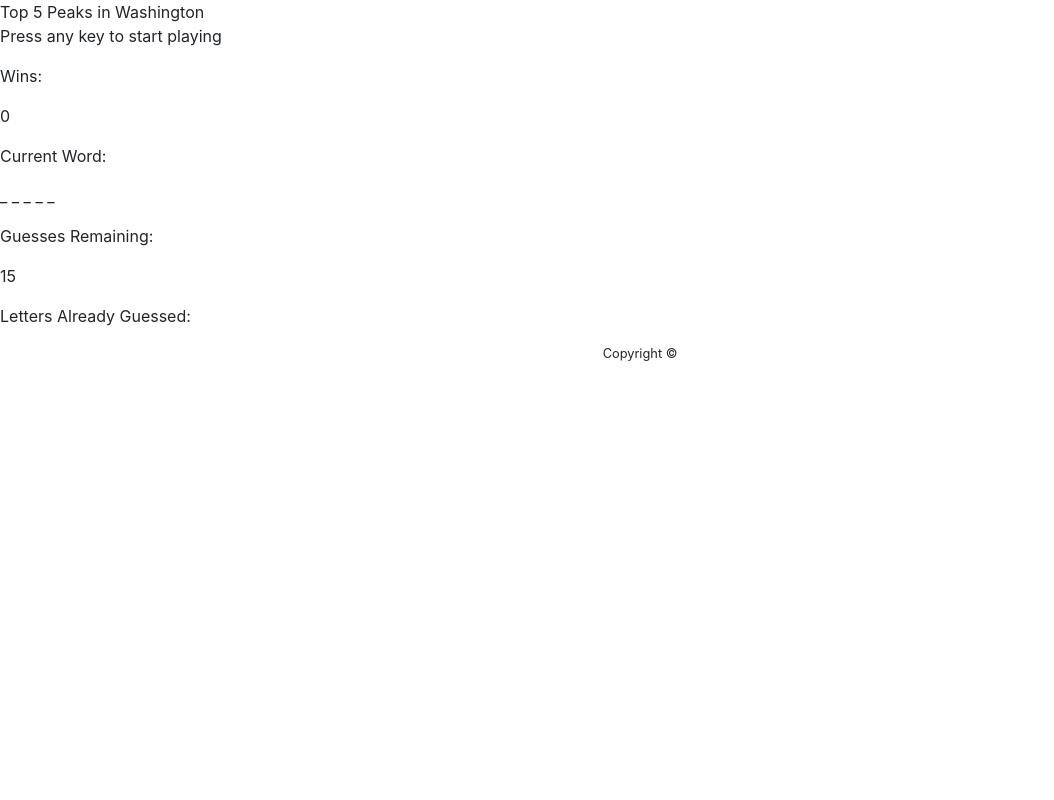
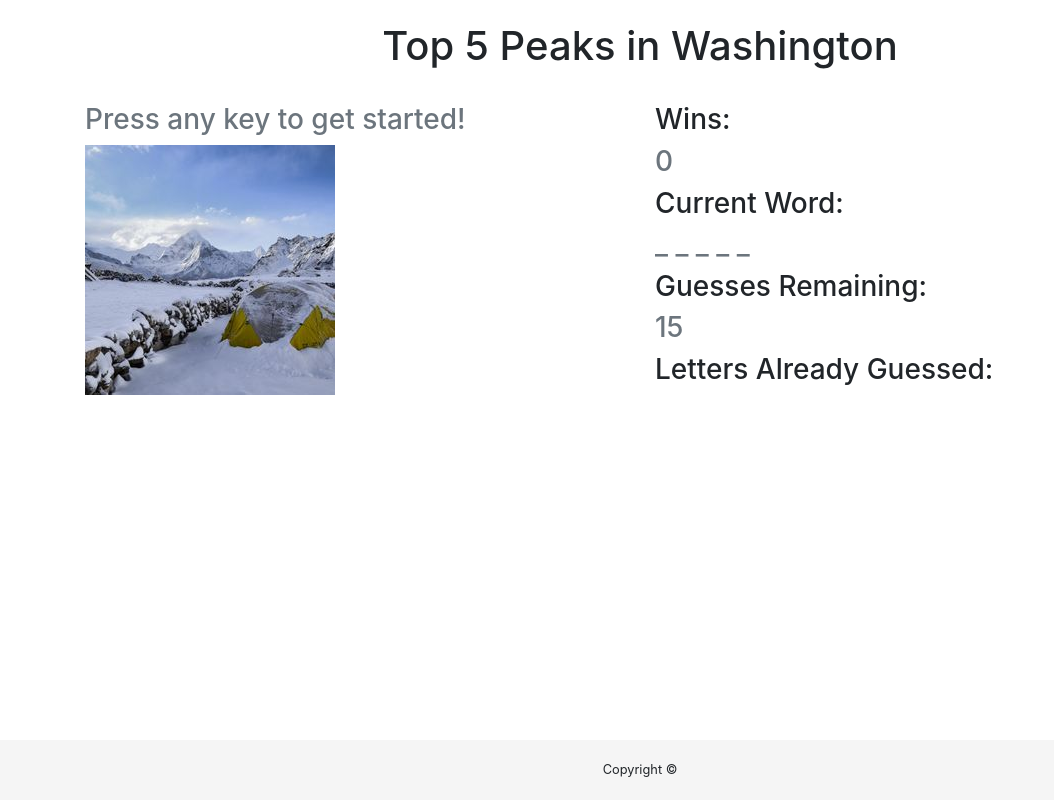
Before and after one commit to tochwat/Word-Guess-Game, a plain HTML site: page index.html in a window 1280 px wide. Shown: the whole page, without its empty margins (0-1054 px from the left). Drawn offline with nearby package versions, Linux system fonts and the light colour scheme.

Commit message:
logic completed for first 3 image placeholders changing:

```diff
--- a/assets/css/style.css
+++ b/assets/css/style.css
@@ -0,0 +1,14 @@
+.footer {
+    position: absolute;
+    bottom: 0;
+    width: 100%;
+    height: 60px;
+    line-height: 60px;
+    background-color: #f5f5f5;
+}
+
+h1 {
+    text-align: center;
+    margin-top:2%;
+    margin-bottom: 3%;
+}
--- a/assets/javascript/game.js
+++ b/assets/javascript/game.js
@@ -6,7 +6,7 @@ var winsText = document.getElementById("wins-text");
 var currentWordText = document.getElementById("current-word-text");
 var remainingGuessesText = document.getElementById("remaining-guesses-text");
 var lettersGuessedText = document.getElementById("letters-guessed-text");
-
+var image = document.getElementById("image");
 
 
 //Create an array of the possible words for the game to use
@@ -78,10 +78,17 @@ document.onkeyup = function(event) {
 
 
 
-    //if remainingLetters is zero, pick a new word and add 1 to numWins, pick a new word and start over
+    //if remainingLetters is zero, pick a new word and add 1 to numWins, pick a new word and start over - but first use if statement to determine completed word and show new image, etc.
     if (remainingLetters===0){
         //Update won-text
         wonText.textContent = word;
+
+        if (word==="adams"){
+            image.setAttribute("src", "assets/images/placeholder1.jpeg");
+        }else if (word==="rainier"){
+            image.setAttribute("src", "assets/images/placeholder2.jpeg");
+        }
+
 
         //Pick new word from the words array
         word = words[Math.floor(Math.random() * words.length)];
--- a/index.html
+++ b/index.html
@@ -11,20 +11,36 @@
 </head>
 <body>
 
-  <div class = "header">
-    Top 5 Peaks in Washington
-  </div>
-  <div>
-    <p id="start-text">Press any key to start playing</p>
-    <p id="won-text"></p>
-    <p id="wins-header-text">Wins:</p>
-    <p id="wins-text"></p>
-    <p id="current-word-header">Current Word:</p>
-    <p id="current-word-text"></p>
-    <p id="remaining-guesses-header">Guesses Remaining:</p>
-    <p id="remaining-guesses-text"></p>
-    <p id="letters-guessed-header">Letters Already Guessed:</p>
-    <p id="letters-guessed-text"></p>
+
+
+
+  <div class="container">
+    <div class="row">
+      <div class="col">
+        <div class = "header">
+          <h1>Top 5 Peaks in Washington</h1>
+        </div>
+      </div>
+
+    </div>
+    <div class="row">
+      <div class="col">
+        <h3 class="text-muted" id="start-text">Press any key to get started!</h3>
+        <h3 id="won-text"></h3>
+        <img id="image" src="assets/images/placeholder.jpeg" alt="Washington map of peaks">
+      </div>
+      <div class="col">
+
+        <h3 id="wins-header-text">Wins:</h3>
+        <h3 class="text-muted" id="wins-text"></h3>
+        <h3 id="current-word-header">Current Word:</h3>
+        <h3 class="text-muted" id="current-word-text"></h3>
+        <h3 id="remaining-guesses-header">Guesses Remaining:</h3>
+        <h3 class="text-muted" id="remaining-guesses-text"></h3>
+        <h3 id="letters-guessed-header">Letters Already Guessed:</h3>
+        <h3 class="text-muted" id="letters-guessed-text"></h3>
+      </div>
+    </div>
   </div>
 
 
```
Also changed, not shown: assets/images/placeholder.jpeg (added), assets/images/placeholder1.jpeg (added), assets/images/placeholder2.jpeg (added), assets/images/placeholder3.jpeg (added), assets/images/placeholder4.jpeg (added).
